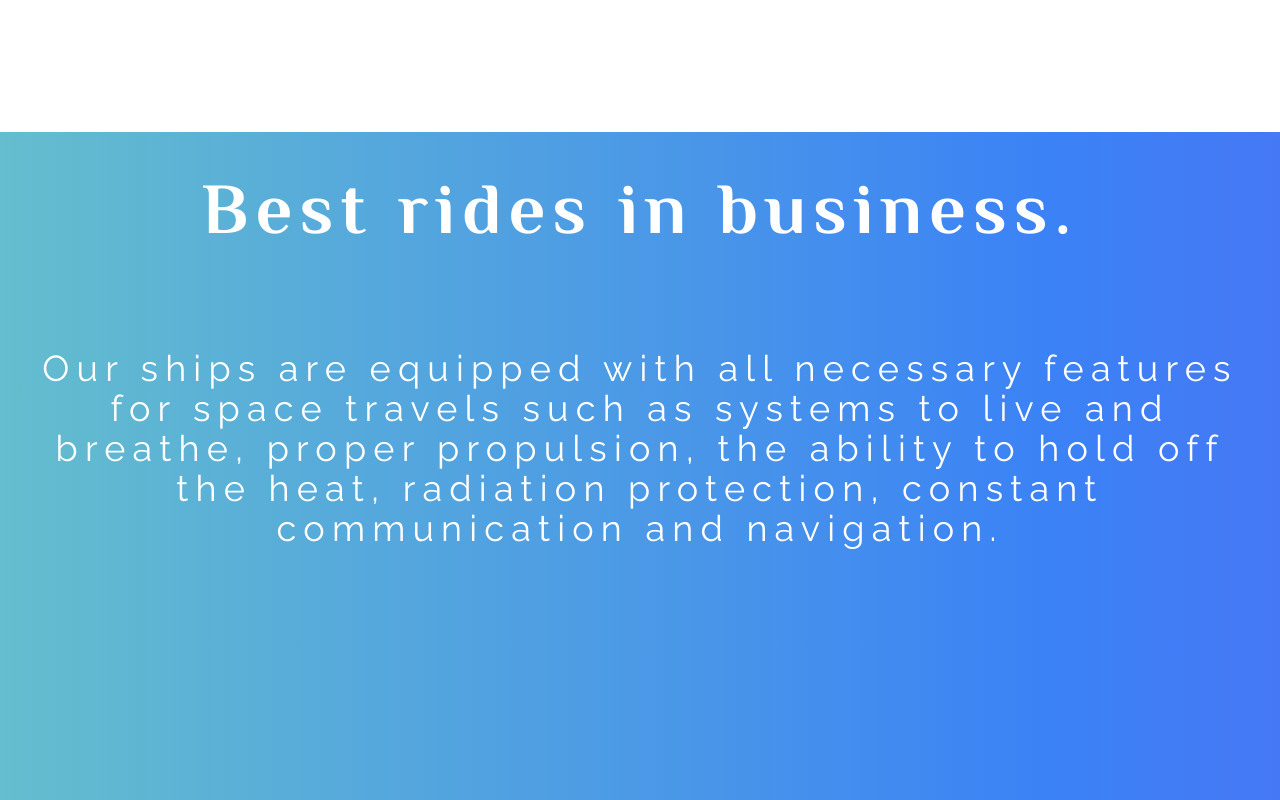
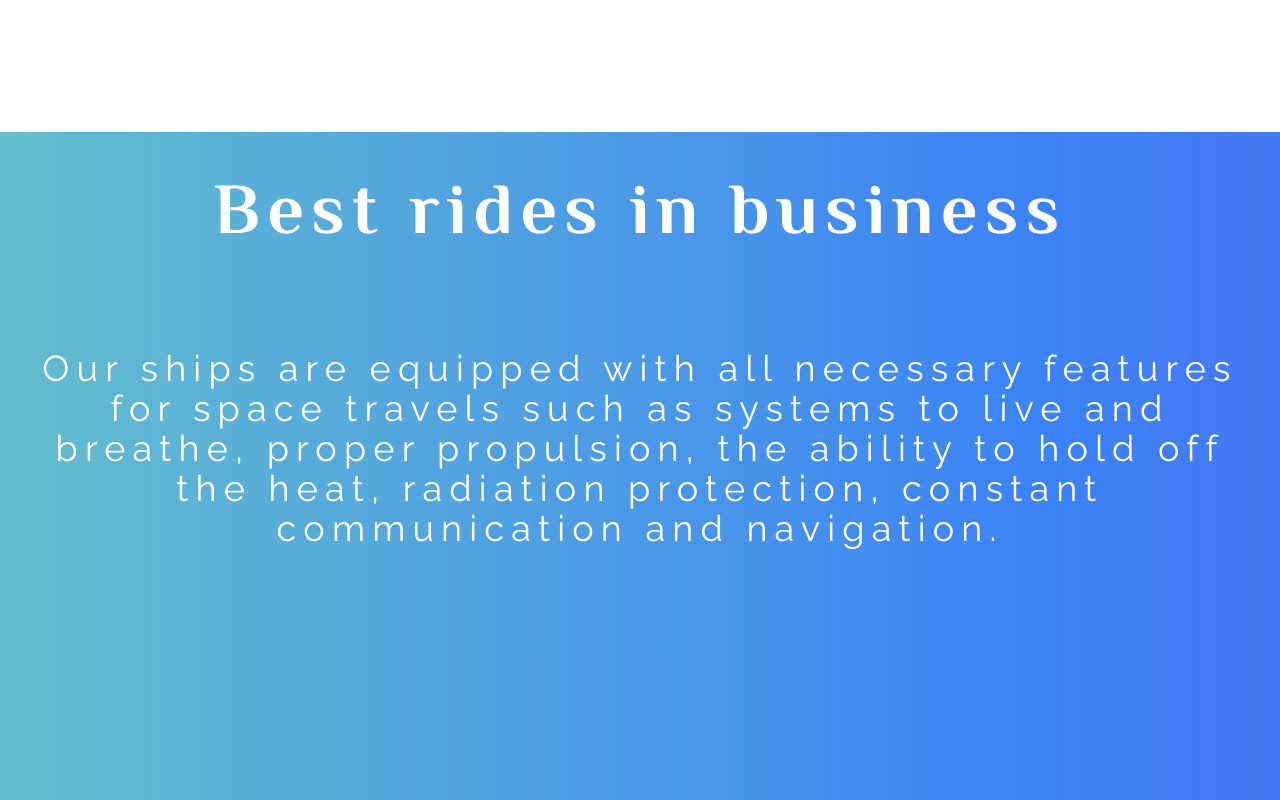
Before and after one commit to Rajdeep3004/cosmosail, a React (Vite) app: page / in a window 1280 px wide. Shown: the part 2380-3180 px from the top of the page. Built offline with nearby package versions, Linux system fonts and the light colour scheme.

Commit message:
3rd commit

```diff
--- a/src/components/Spaceship.jsx
+++ b/src/components/Spaceship.jsx
@@ -10,7 +10,7 @@ const Spaceship = () => {
     <Fragment>
       <div className="spaceship-div">
         <Zoom>
-          <h1 className="h1-spaceship">Best rides in business.</h1>
+          <h1 className="h1-spaceship">Best rides in business</h1>
           <p className="p">
             Our ships are equipped with all necessary features for space travels
             such as systems to live and breathe, proper propulsion, the ability
@@ -22,7 +22,7 @@ const Spaceship = () => {
 
       <div className="child-div-spaceship">
         <Zoom cascade>
-          <h1 className="child-div-spaceship-h1">go with a team....</h1>
+          <h1 className="child-div-spaceship-h1">go with a team..</h1>
         </Zoom>
         <Fade right>
           <div>
```
